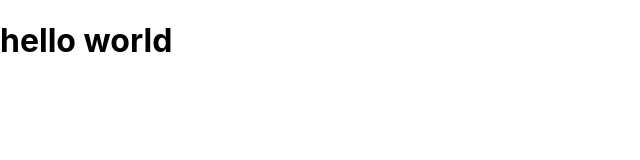
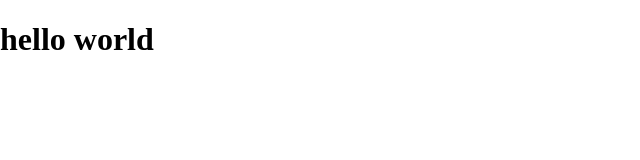
Before and after one commit to the-rabblerouser/frontend-Mentor-Stats-Preview-Card-Component, a Next.js app: page / in a window 1280 px wide. Shown: the top 160 px of the page, without its empty margins (0-640 px from the left). Built offline with nearby package versions, Linux system fonts and the light colour scheme.

Commit message:
google font imports moved to _document.js

```diff
--- a/pages/_app.js
+++ b/pages/_app.js
@@ -5,8 +5,7 @@
 body {
 	padding: 0;
 	margin: 0;
-	font-family: -apple-system, BlinkMacSystemFont, Segoe UI, Roboto, Oxygen,
-		Ubuntu, Cantarell, Fira Sans, Droid Sans, Helvetica Neue, sans-serif;
+
 }
 
 a {
--- /dev/null
+++ b/pages/_document.js
@@ -0,0 +1,31 @@
+import Document, { Html, Head, Main, NextScript } from 'next/document';
+
+class MyDocument extends Document {
+	render() {
+		return (
+			<Html>
+				<Head>
+					<title>Create Next App</title>
+					<meta name='description' content='Generated by create next app' />
+					<link rel='icon' href='/favicon.ico' />
+					<link rel='preconnect' href='https://fonts.googleapis.com' />
+					<link rel='preconnect' href='https://fonts.gstatic.com' crossorigin />
+					<link
+						href='https://fonts.googleapis.com/css2?family=Inter:wght@400;700&display=swap'
+						rel='stylesheet'
+					/>
+					<link
+						href='https://fonts.googleapis.com/css2?family=Lexend+Deca:wght@400&display=swap'
+						rel='stylesheet'
+					/>
+				</Head>
+				<body>
+					<Main />
+					<NextScript />
+				</body>
+			</Html>
+		);
+	}
+}
+
+export default MyDocument;
--- a/pages/index.js
+++ b/pages/index.js
@@ -1,13 +1,6 @@
-import Head from 'next/head';
-
 export default function Home() {
 	return (
 		<>
-			<Head>
-				<title>Create Next App</title>
-				<meta name='description' content='Generated by create next app' />
-				<link rel='icon' href='/favicon.ico' />
-			</Head>
 			<h1>hello world</h1>
 		</>
 	);
```
